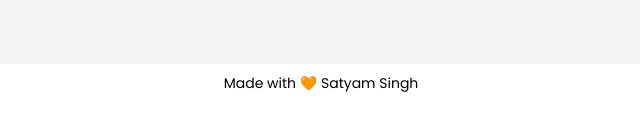
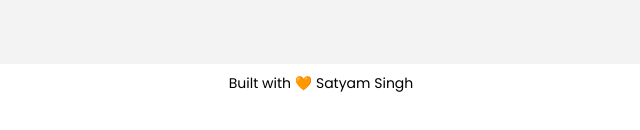
Before and after one commit to Satyxm/Crave, a plain HTML site: page About.html in a window 1280 px wide. Shown: the part 642-772 px from the top of the page, 319-959 px from the left. Drawn offline with Linux system fonts and the light colour scheme.

Commit message:
Minute fix :)

```diff
--- a/About.html
+++ b/About.html
@@ -50,7 +50,7 @@
       </p>
     </section>
     <footer>
-      <p>Made with 🧡 <a href="https://satyam-s-portfolio.vercel.app/" target="_blank">Satyam Singh</a></p>
+      <p>Built with 🧡 <a href="https://satyam-s-portfolio.vercel.app/" target="_blank">Satyam Singh</a></p>
     </footer>
   </body>
 </html>
```
